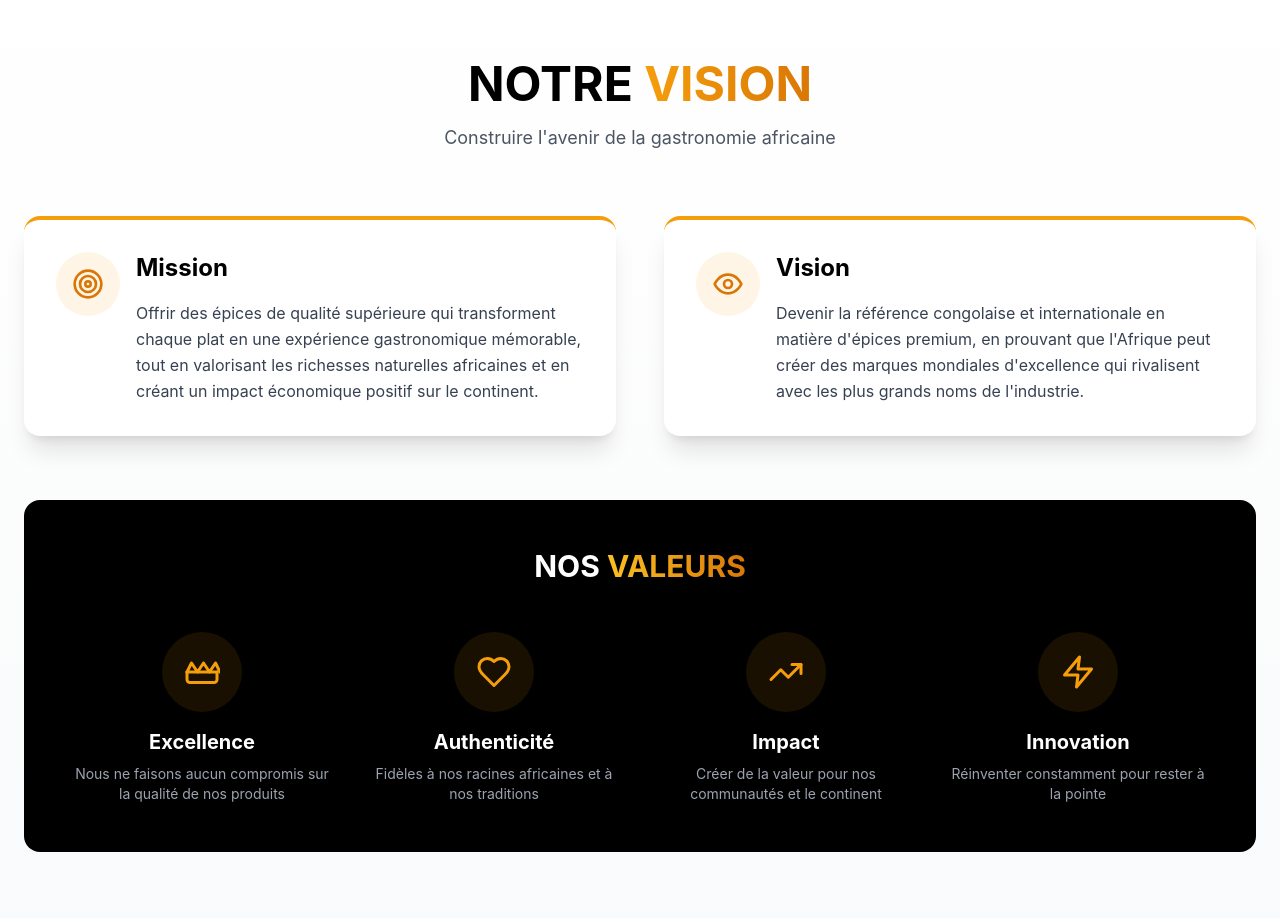
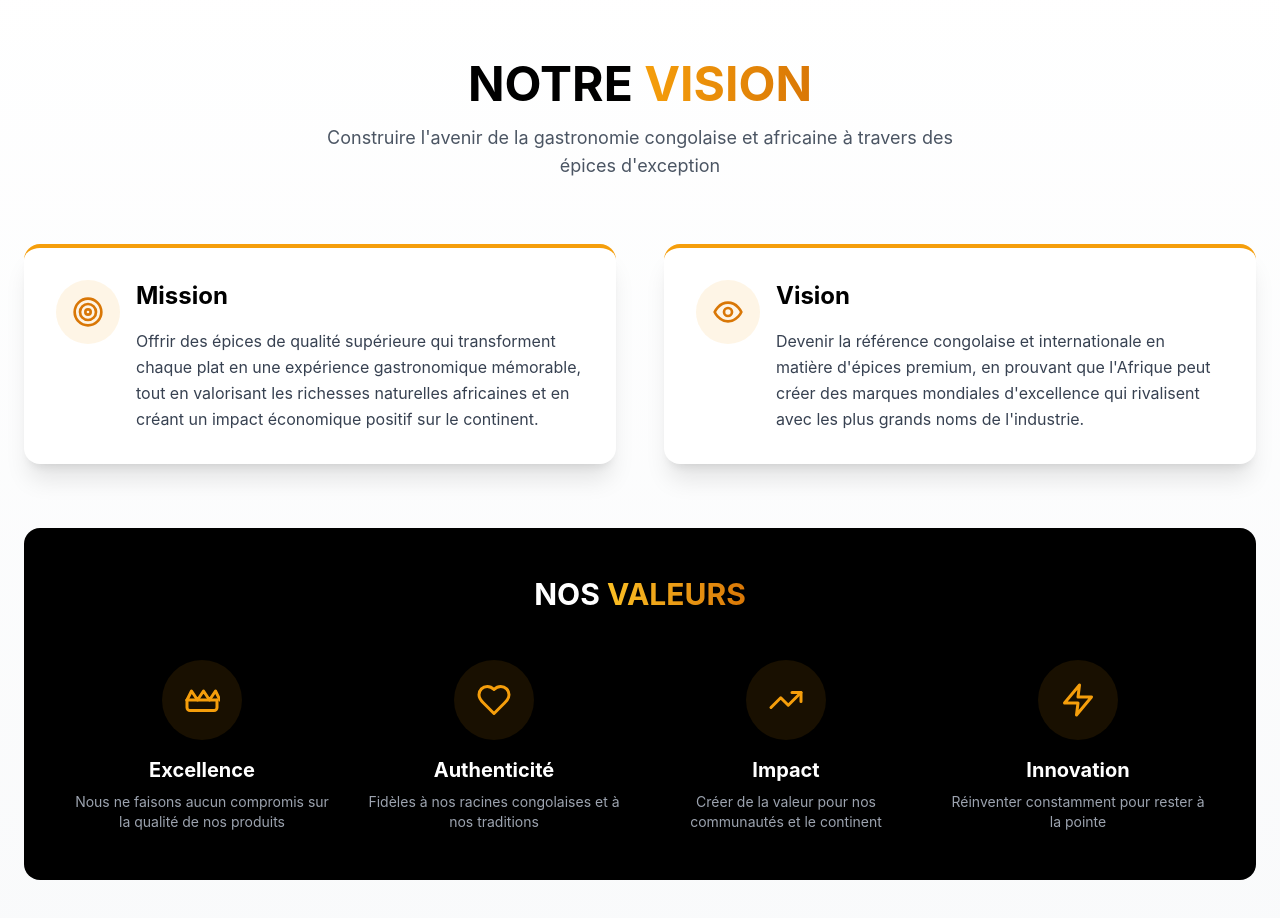
Before and after one commit to PRESIDENT1309/EPICES-IMPERIALE01, a React (Vite) app in the folder project/: page / in a window 1280 px wide. Shown: the part 4760-5678 px from the top of the page. Built offline with nearby package versions, Linux system fonts and the light colour scheme.

Commit message:
mise à jour du site web

```diff
--- a/project/src/components/Vision.tsx
+++ b/project/src/components/Vision.tsx
@@ -9,7 +9,7 @@ export default function Vision() {
             NOTRE <span className="text-transparent bg-clip-text bg-gradient-to-r from-amber-500 to-amber-600">VISION</span>
           </h2>
           <p className="text-gray-600 max-w-2xl mx-auto text-lg">
-            Construire l'avenir de la gastronomie africaine
+            Construire l'avenir de la gastronomie congolaise et africaine à travers des épices d'exception
           </p>
         </div>
 
@@ -69,7 +69,7 @@ export default function Vision() {
               </div>
               <h4 className="text-xl font-bold mb-2">Authenticité</h4>
               <p className="text-gray-400 text-sm">
-                Fidèles à nos racines africaines et à nos traditions
+                Fidèles à nos racines congolaises et à nos traditions
               </p>
             </div>
 
```
